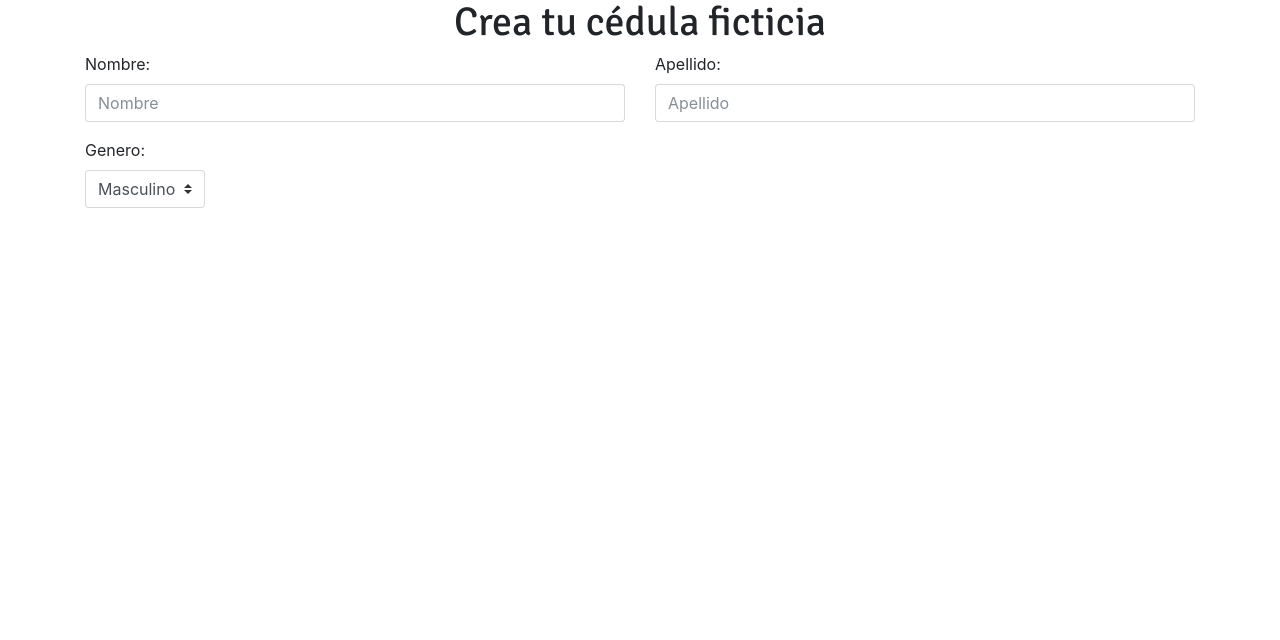
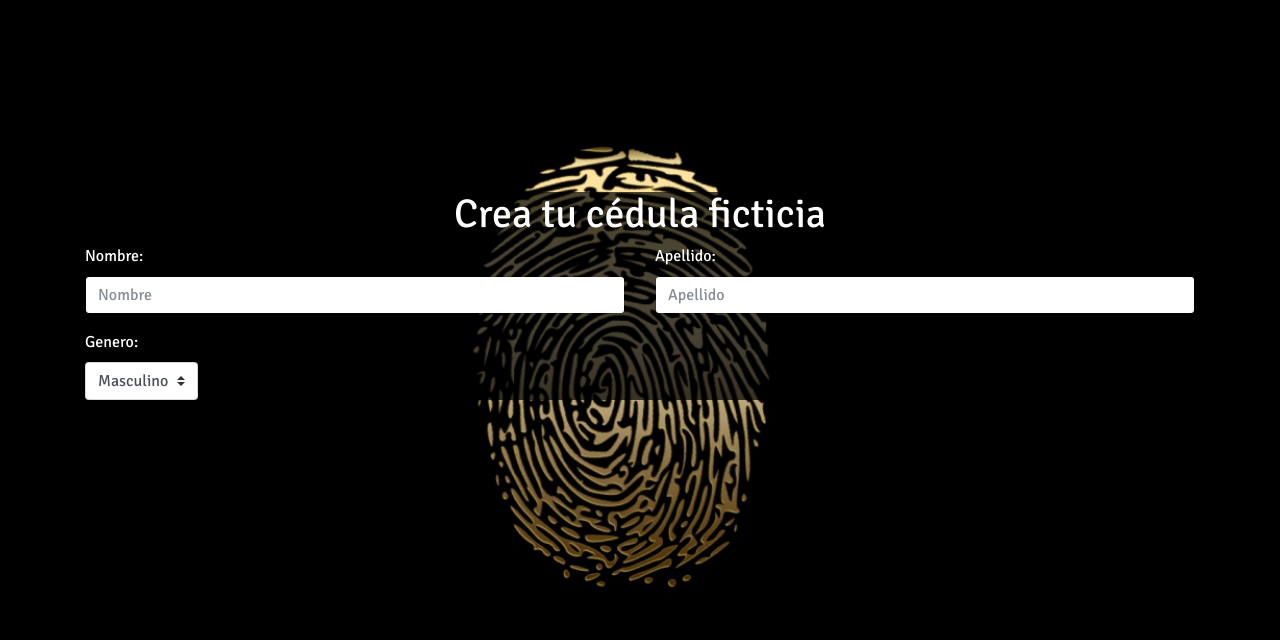
Before and after one commit to KiddyTheKid/cedula_proj, a PHP site: page / in a window 1280 px wide. Shown: the top 640 px of the page. Run offline with PHP 8.4, Linux system fonts and the light colour scheme.

Commit message:
Creaciones nuevas 3

```diff
--- a/css/style.css
+++ b/css/style.css
@@ -1,3 +1,14 @@
 .titulo{
   font-family: 'Signika', sans-serif;
+  color: white;
 }
+.body{
+  background-image: url("../images/backgrounds/home.jpg");
+  background-position: center;
+  background-repeat: no-repeat;
+  background-attachment: fixed;
+  background-size: cover;
+}
+.translayer{
+  background-color: rgba(0, 0, 0, 0.7);
+}
--- a/index.php
+++ b/index.php
@@ -7,8 +7,8 @@
     <link rel="stylesheet" href="https://maxcdn.bootstrapcdn.com/bootstrap/4.0.0-beta/css/bootstrap.min.css" integrity="sha384-/Y6pD6FV/Vv2HJnA6t+vslU6fwYXjCFtcEpHbNJ0lyAFsXTsjBbfaDjzALeQsN6M" crossorigin="anonymous">
     <title>Inicio</title>
   </head>
-  <body>
-    <div class="container">
+  <body class="body titulo">
+    <div class="container translayer" style="margin-top: 15%;">
       <h1 class="titulo" style="text-align: center;">Crea tu cédula ficticia</h1>
       <form>
         <div class="row">
```
Also changed, not shown: images/backgrounds/home.jpg (added).
